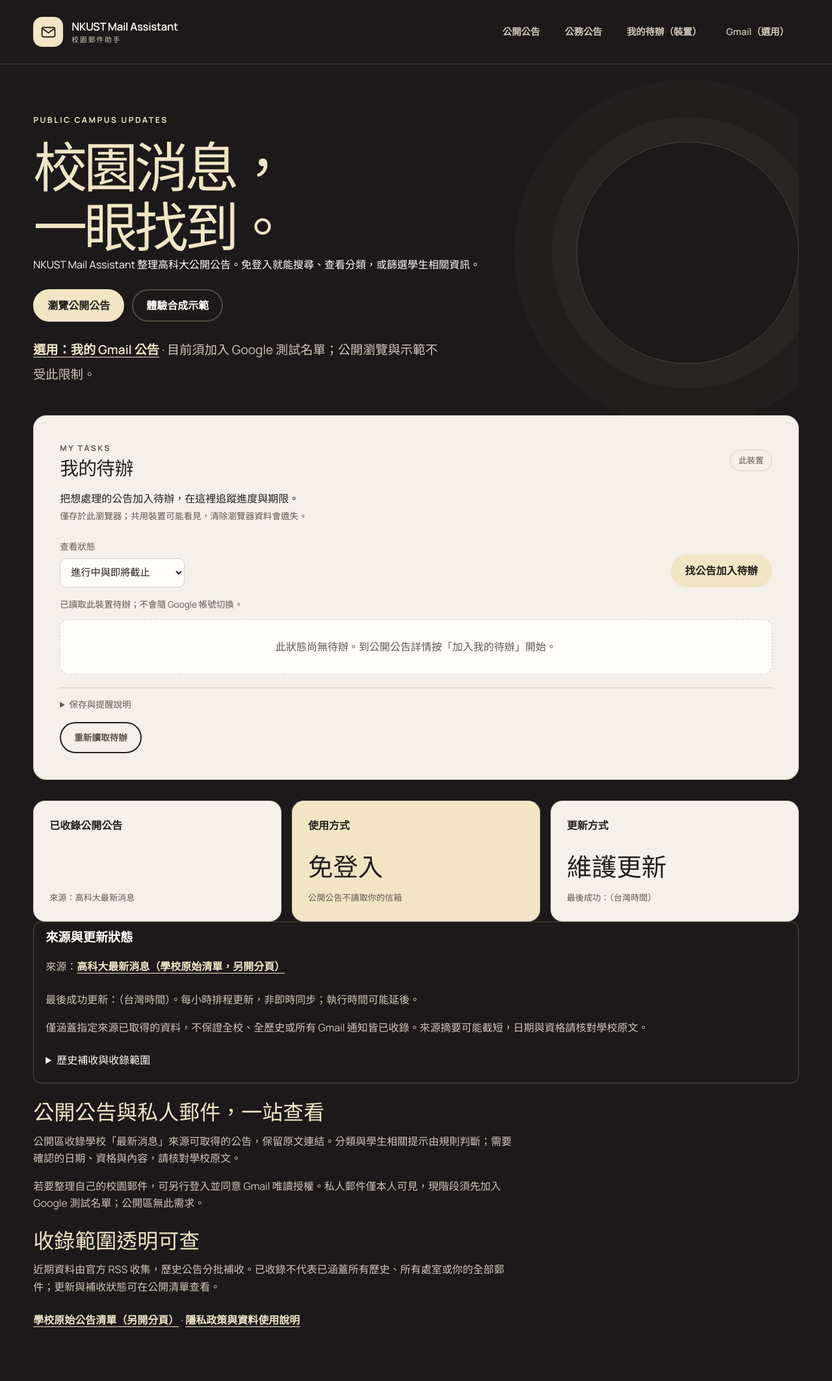
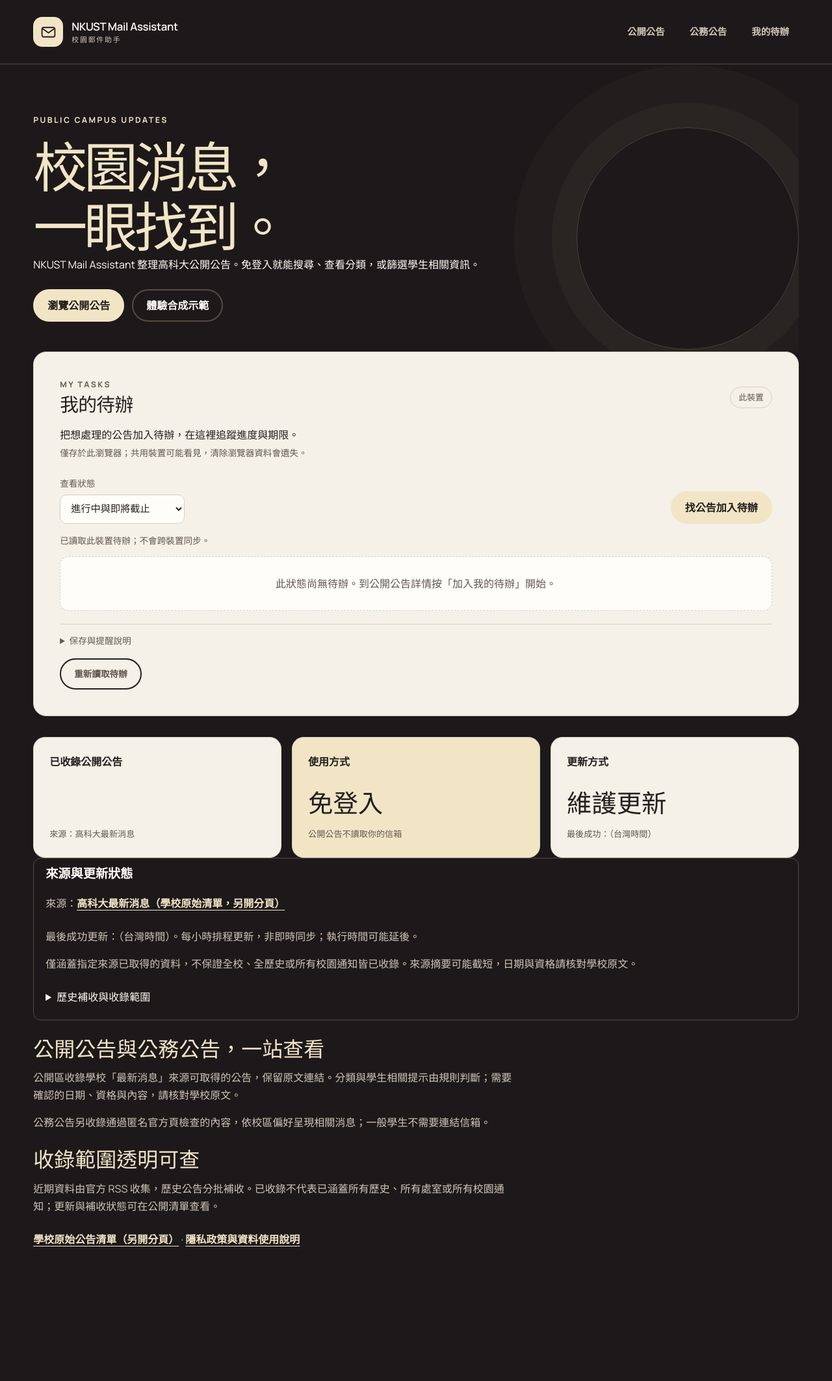
Before and after one commit to brocoli1024/Nkust-Mail-Assistant, a Python web app: template app/templates/web/public_home.html in a window 1280 px wide. Shown: the whole page at 65% size. After the commit the page ends 1918 px from the top, so only its background shows below. Run offline with Jinja, Linux system fonts and the light colour scheme; the template is opened without the code that fills it, so the values that code supplies are empty.

Commit message:
ui: remove student Gmail entry points and clarify manager sign-in

```diff
--- a/app/static/web/todos.js
+++ b/app/static/web/todos.js
@@ -62,7 +62,7 @@
     for(const r of selected)body.append(row(r));
    }
   }
-  async function load(){if(busy)return;ready=false;say('正在讀取待辦。');try{records=await store.readAll();ready=true;say(scope==='demo'?'示範待辦只留在此頁。':'已讀取此裝置待辦；不會隨 Google 帳號切換。');}catch{say('待辦讀取失敗，並非沒有待辦。請檢查儲存權限、關閉舊分頁後重試；不會清除既有資料。',true);}render();}
+  async function load(){if(busy)return;ready=false;say('正在讀取待辦。');try{records=await store.readAll();ready=true;say(scope==='demo'?'示範待辦只留在此頁。':'已讀取此裝置待辦；不會跨裝置同步。');}catch{say('待辦讀取失敗，並非沒有待辦。請檢查儲存權限、關閉舊分頁後重試；不會清除既有資料。',true);}render();}
   if(detail)controllers.set(cardNode,{setCard(value){card=structuredClone(value);dirty=false;render();},setDirty(){dirty=true;render();}});
   const retry=el('button','重新讀取待辦');retry.type='button';retry.className='button secondary';retry.addEventListener('click',load);if(compact){retryHelp=el('details');retryHelp.className='reading-storage-help';retryHelp.append(el('summary','待辦讀取與重試'),status,retry);area.append(retryHelp);}else area.append(retry);
   area.querySelector('[data-todo-filter]')?.addEventListener('change',render);setInterval(()=>{if(ready&&!busy&&clockKey!==api.renderClockKey(records,new Date()))render();},60000);load();
--- a/app/templates/web/device_todos.html
+++ b/app/templates/web/device_todos.html
@@ -13,7 +13,7 @@
   <div class="device-todo-items" data-todo-items></div>
   <details class="device-todo-help">
     <summary>保存與提醒說明</summary>
-    <p>免登入、只存於此瀏覽器；私人 Gmail 待辦另依帳號保存，不會自動匯入，也不會隨 Google 帳號切換。</p>
+    <p>免登入，待辦只存於目前瀏覽器，不會跨裝置同步。</p>
     <p>到公告詳情核對行動與期限，再按「加入我的待辦」。未知日期不列為確定截止；加入不表示符合資格。</p>
     <p>到期重新開頁，或開著頁面每分鐘重新計算後，稍後項目會回到進行中；沒有推播通知。</p>
   </details>
--- a/app/templates/web/public_home.html
+++ b/app/templates/web/public_home.html
@@ -3,7 +3,7 @@
 <head>
   <meta charset="utf-8"><meta name="viewport" content="width=device-width, initial-scale=1">
   {% include 'pwa_head.html' %}<title>NKUST Mail Assistant · 校園公告</title>
-  <meta name="description" content="免登入查看高科大公開公告，搜尋分類與學生相關資訊；私人郵件功能另需授權。">
+  <meta name="description" content="免登入查看高科大公開公告，搜尋分類與學生相關資訊；使用此裝置待辦追蹤進度。">
   <script src="/assets/calendar-ics.js" defer></script><script src="/assets/calendar-controls.js" defer></script><link rel="stylesheet" href="/assets/account.css?v=public-1">
 <script src="/assets/todo-store.js" defer></script><script src="/assets/todos.js" defer></script></head>
 <body><div class="site-shell">
@@ -13,7 +13,6 @@
       <p class="eyebrow">PUBLIC CAMPUS UPDATES</p><h1 id="page-title">校園消息，<br>一眼找到。</h1>
       <p>NKUST Mail Assistant 整理高科大公開公告。免登入就能搜尋、查看分類，或篩選學生相關資訊。</p>
       <div class="actions"><a class="button" href="/public/announcements">瀏覽公開公告</a><a class="button secondary" href="/demo">體驗合成示範</a></div>
-      <p><a class="text-link" href="/login">選用：我的 Gmail 公告</a> · 目前須加入 Google 測試名單；公開瀏覽與示範不受此限制。</p>
     </div></section>
     {% include 'device_todos.html' %}
     <section class="stats" aria-label="收錄現況">
@@ -22,7 +21,7 @@
       <article class="stat-card"><span>更新方式</span><strong class="public-stat-text">維護更新</strong><small>最後成功：{{ last_success }}（台灣時間）</small></article>
     </section>
     {% include 'public_source_status.html' %}
-    <section class="detail-section"><h2>公開公告與私人郵件，一站查看</h2><p>公開區收錄學校「最新消息」來源可取得的公告，保留原文連結。分類與學生相關提示由規則判斷；需要確認的日期、資格與內容，請核對學校原文。</p><p>若要整理自己的校園郵件，可另行登入並同意 Gmail 唯讀授權。私人郵件僅本人可見，現階段須先加入 Google 測試名單；公開區無此需求。</p></section>
-    <section class="detail-section"><h2>收錄範圍透明可查</h2><p>近期資料由官方 RSS 收集，歷史公告分批補收。已收錄不代表已涵蓋所有歷史、所有處室或你的全部郵件；更新與補收狀態可在公開清單查看。</p><p><a class="text-link" href="{{ source_url }}" target="_blank" rel="noopener noreferrer">學校原始公告清單（另開分頁）</a> · <a class="text-link" href="/privacy">隱私政策與資料使用說明</a></p></section>
+    <section class="detail-section"><h2>公開公告與公務公告，一站查看</h2><p>公開區收錄學校「最新消息」來源可取得的公告，保留原文連結。分類與學生相關提示由規則判斷；需要確認的日期、資格與內容，請核對學校原文。</p><p>公務公告另收錄通過匿名官方頁檢查的內容，依校區偏好呈現相關消息；一般學生不需要連結信箱。</p></section>
+    <section class="detail-section"><h2>收錄範圍透明可查</h2><p>近期資料由官方 RSS 收集，歷史公告分批補收。已收錄不代表已涵蓋所有歷史、所有處室或所有校園通知；更新與補收狀態可在公開清單查看。</p><p><a class="text-link" href="{{ source_url }}" target="_blank" rel="noopener noreferrer">學校原始公告清單（另開分頁）</a> · <a class="text-link" href="/privacy">隱私政策與資料使用說明</a></p></section>
   </main>
 </div></body></html>
--- a/app/templates/web/public_source_compact.html
+++ b/app/templates/web/public_source_compact.html
@@ -4,7 +4,7 @@
   {% if last_run_status in ('failed','partial') %}<p class="compact-source-warning" role="status">最近來源更新{% if last_run_status=='partial' %}有部分失敗{% else %}失敗{% endif %}；目前保留先前取得的資料。</p>{% endif %}
   <p class="compact-source-scope">僅涵蓋指定來源，不保證全校完整公告。</p>
   <details><summary>來源、更新與收錄範圍</summary>
-    <p>每小時排程更新，非即時同步；執行時間可能延後。來源摘要可能截短，日期與資格請核對學校原文。所有 Gmail 通知不在此公開收錄範圍內。</p>
+    <p>每小時排程更新，非即時同步；執行時間可能延後。來源摘要可能截短，日期與資格請核對學校原文。私人信件不在此公開收錄範圍內。</p>
     <p>最早已收錄發布時間：{{ oldest }}（台灣時間）。</p>
     {% if history_status=='complete' %}<p>已完成一次歷史掃描：{{ history_completed }}。來源會變動，仍可能有缺漏。</p>{% elif history_status=='incomplete' %}<p>歷史公告補收中，尚未涵蓋全部歷史。</p>{% else %}<p>目前以近期 RSS 資料為主，歷史補收尚未完成。</p>{% endif %}
   </details>
--- a/app/templates/web/public_source_status.html
+++ b/app/templates/web/public_source_status.html
@@ -5,7 +5,7 @@
   <p>最後成功更新：{{ last_success }}（台灣時間）。每小時排程更新，非即時同步；執行時間可能延後。</p>
   {% if is_stale %}<p class="notice" role="status">超過 2 小時未成功更新或尚無成功紀錄，排程可能延後或失敗；目前保留既有資料。</p>{% endif %}
   {% if last_run_status in ('failed','partial') %}<p class="notice" role="status">最近來源更新{% if last_run_status == 'partial' %}有部分失敗{% else %}失敗{% endif %}；目前保留先前取得的資料。</p>{% endif %}
-  <p>僅涵蓋指定來源已取得的資料，不保證全校、全歷史或所有 Gmail 通知皆已收錄。來源摘要可能截短，日期與資格請核對學校原文。</p>
+  <p>僅涵蓋指定來源已取得的資料，不保證全校、全歷史或所有校園通知皆已收錄。來源摘要可能截短，日期與資格請核對學校原文。</p>
   <details><summary>歷史補收與收錄範圍</summary>
     <p>最早已收錄發布時間：{{ oldest }}（台灣時間）。</p>
     {% if history_status == 'complete' %}<p>已完成一次歷史掃描：{{ history_completed }}。來源會變動，仍可能有缺漏。</p>{% elif history_status == 'incomplete' %}<p>歷史公告補收中，尚未涵蓋全部歷史。</p>{% else %}<p>目前以近期 RSS 資料為主，歷史補收尚未完成。</p>{% endif %}
--- a/app/templates/web/public_todos.html
+++ b/app/templates/web/public_todos.html
@@ -1 +1 @@
-<!doctype html><html lang="zh-Hant"><head><meta charset="utf-8"><meta name="viewport" content="width=device-width, initial-scale=1">{% include 'pwa_head.html' %}<title>我的裝置待辦</title><script src="/assets/calendar-ics.js" defer></script><script src="/assets/calendar-controls.js" defer></script><link rel="stylesheet" href="/assets/account.css?v=todo-1"><script src="/assets/todo-store.js" defer></script><script src="/assets/todos.js" defer></script></head><body><div class="site-shell">{% include 'site_header.html' %}<main id="main-content" class="page-content"><h1>我的待辦</h1>{% include 'device_todos.html' %}<p><a class="button" href="/public/announcements">找公告加入待辦</a> <a class="text-link" href="/my/todos">登入查看私人帳號待辦</a></p></main></div></body></html>
+<!doctype html><html lang="zh-Hant"><head><meta charset="utf-8"><meta name="viewport" content="width=device-width, initial-scale=1">{% include 'pwa_head.html' %}<title>我的裝置待辦</title><script src="/assets/calendar-ics.js" defer></script><script src="/assets/calendar-controls.js" defer></script><link rel="stylesheet" href="/assets/account.css?v=todo-1"><script src="/assets/todo-store.js" defer></script><script src="/assets/todos.js" defer></script></head><body><div class="site-shell">{% include 'site_header.html' %}<main id="main-content" class="page-content"><h1>我的待辦</h1>{% include 'device_todos.html' %}<p><a class="button" href="/public/announcements">找公告加入待辦</a></p></main></div></body></html>
--- a/app/templates/web/site_header.html
+++ b/app/templates/web/site_header.html
@@ -16,6 +16,6 @@
     <a href="/settings" {% if active_page == 'settings' %}aria-current="page"{% endif %}>帳號設定</a>
   </nav>
   {% else %}
-  <nav class="main-nav" aria-label="主要導覽"><a href="/public/announcements" {% if active_page == 'public' %}aria-current="page"{% endif %}>公開公告</a><a href="/public/office-mail" {% if active_page == 'office' %}aria-current="page"{% endif %}>公務公告</a><a href="/todos">我的待辦（裝置）</a><a href="/login">Gmail（選用）</a></nav>
+  <nav class="main-nav" aria-label="主要導覽"><a href="/public/announcements" {% if active_page == 'public' %}aria-current="page"{% endif %}>公開公告</a><a href="/public/office-mail" {% if active_page == 'office' %}aria-current="page"{% endif %}>公務公告</a><a href="/todos">我的待辦</a></nav>
   {% endif %}
 </header>
```
Also changed, not shown: app/templates/web/login.html (+5 -5 lines), docs/student-navigation-validation-2026-11-08.md (added, +9 -0 lines), tests/test_demo_pages.py (+12 -5 lines), README.md.
